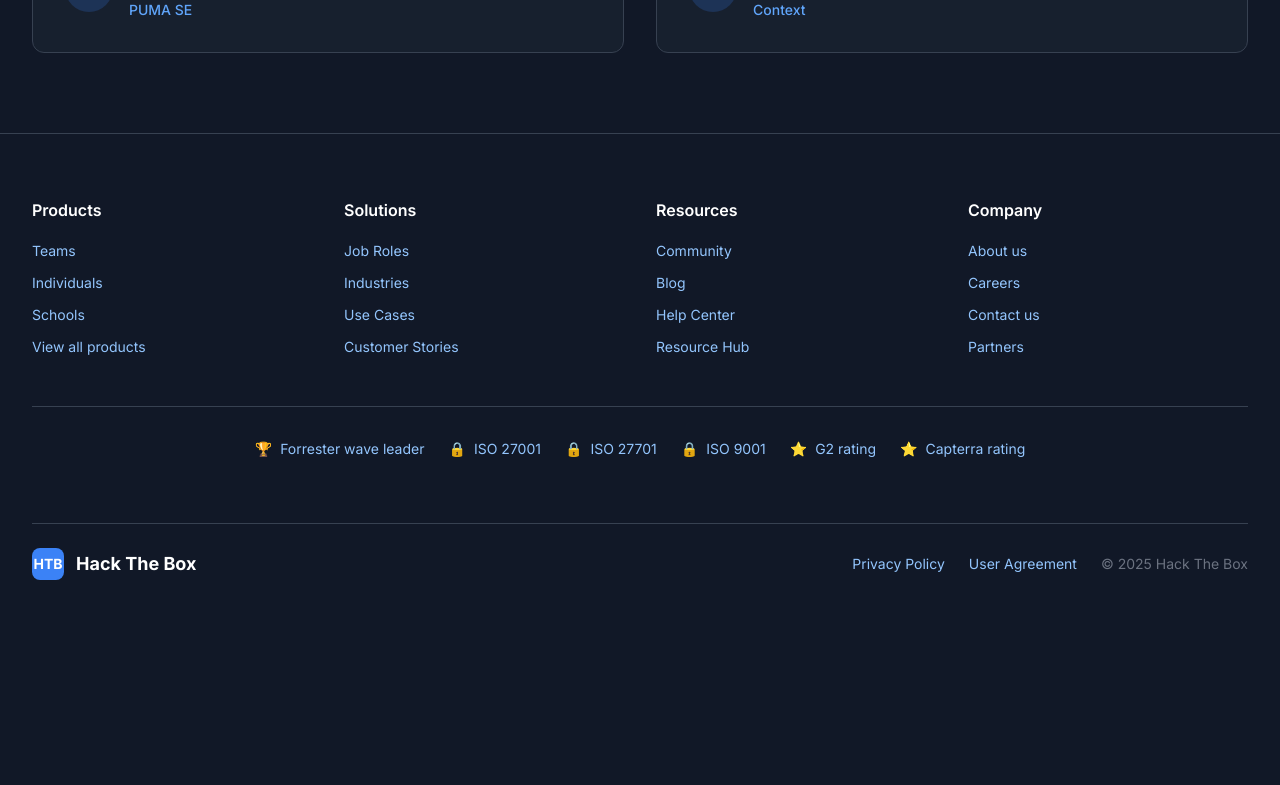
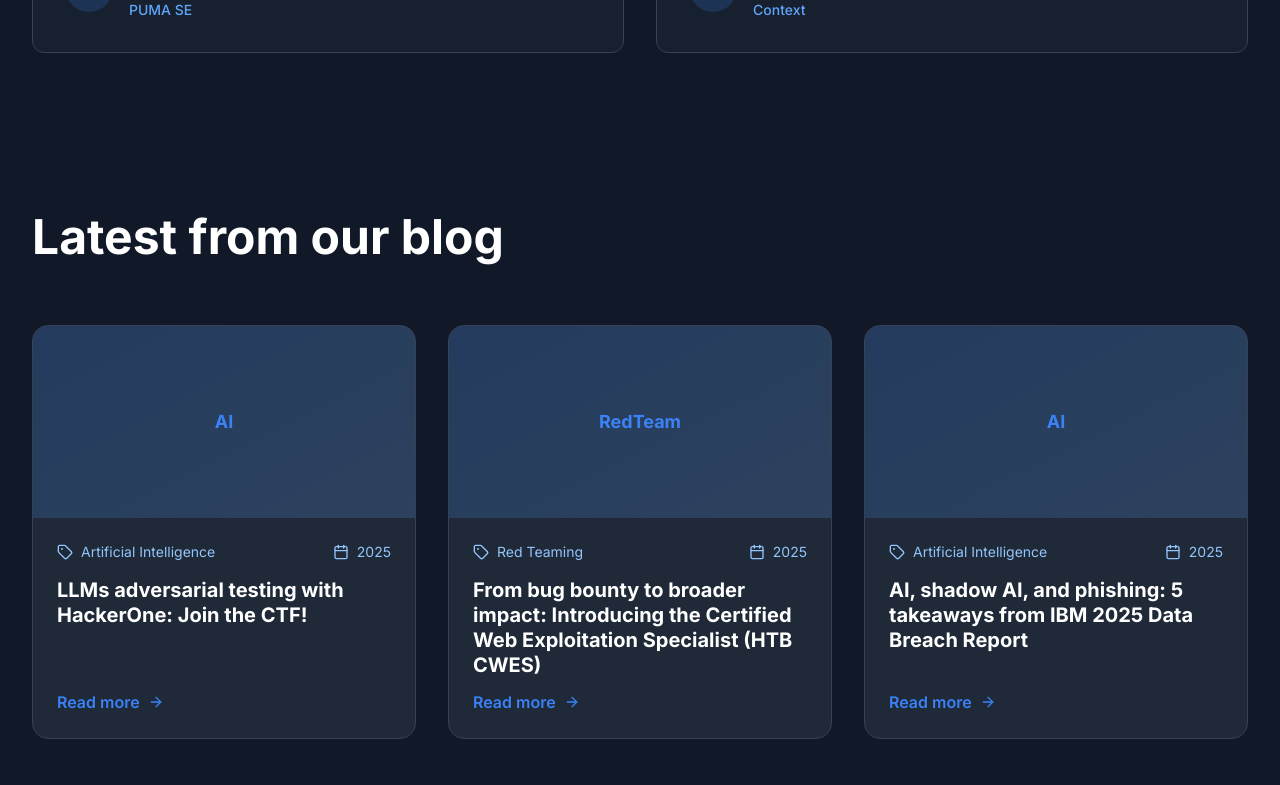
Before and after one commit to piyushgoenka2005/PhantomX, a Next.js app: page / in a window 1280 px wide. Shown: the part 6200-6985 px from the top of the page. Before the commit the page ends 6804 px from the top, so only its background shows below. Built offline with nearby package versions, Linux system fonts and the light colour scheme.

Commit message:
Implemented Blog Section Page

```diff
--- a/app/page.tsx
+++ b/app/page.tsx
@@ -32,11 +32,11 @@
         <CareerSection />
         <CommunitySection />
         <Testimonials />
+        <BlogSection />
         {/* <Products />        */}
         {/* <Solutions />        */}
         {/* <Stats />         */}
         {/* <Features />     */}
-        {/* <BlogSection /> */}
         <Footer />
       </main>
     </ErrorBoundary>
--- a/components/BlogSection.tsx
+++ b/components/BlogSection.tsx
@@ -42,9 +42,9 @@
           initial={{ opacity: 0, y: 50 }}
           animate={inView ? { opacity: 1, y: 0 } : {}}
           transition={{ duration: 0.8 }}
-          className="text-center mb-16"
+          className="mb-16"
         >
-          <h2 className="text-4xl md:text-5xl font-bold text-white mb-6">
+          <h2 className="text-2xl md:text-5xl font-bold text-white mb-6">
             Latest from our blog
           </h2>
         </motion.div>
@@ -56,14 +56,14 @@
               initial={{ opacity: 0, y: 50 }}
               animate={inView ? { opacity: 1, y: 0 } : {}}
               transition={{ duration: 0.8, delay: index * 0.2 }}
-              className="bg-gray-800 rounded-2xl border border-gray-700 overflow-hidden hover:border-blue-bright/50 transition-all duration-300"
+              className="bg-gray-800 rounded-2xl border border-gray-700 overflow-hidden hover:border-blue-bright/50 transition-all duration-300 h-full flex flex-col"
             >
               {/* Image Placeholder */}
               <div className="h-48 bg-gradient-to-br from-blue-bright/20 to-blue-sky/20 flex items-center justify-center">
                 <div className="text-blue-bright font-bold text-lg">{post.image}</div>
               </div>
 
-              <div className="p-6">
+              <div className="p-6 flex flex-col flex-1">
                 {/* Category and Date */}
                 <div className="flex items-center justify-between mb-4">
                   <div className="flex items-center text-blue-cerulean text-sm">
@@ -81,13 +81,8 @@
                   {post.title}
                 </h3>
 
-                {/* Excerpt */}
-                <p className="text-blue-cerulean mb-4 leading-relaxed">
-                  {post.excerpt}
-                </p>
-
                 {/* Read More Link */}
-                <button className="text-blue-bright hover:text-blue-sky font-semibold flex items-center transition-colors">
+                <button className="mt-auto text-blue-bright hover:text-blue-sky font-semibold flex items-center transition-colors">
                   Read more
                   <ArrowRight className="w-4 h-4 ml-2" />
                 </button>
```
